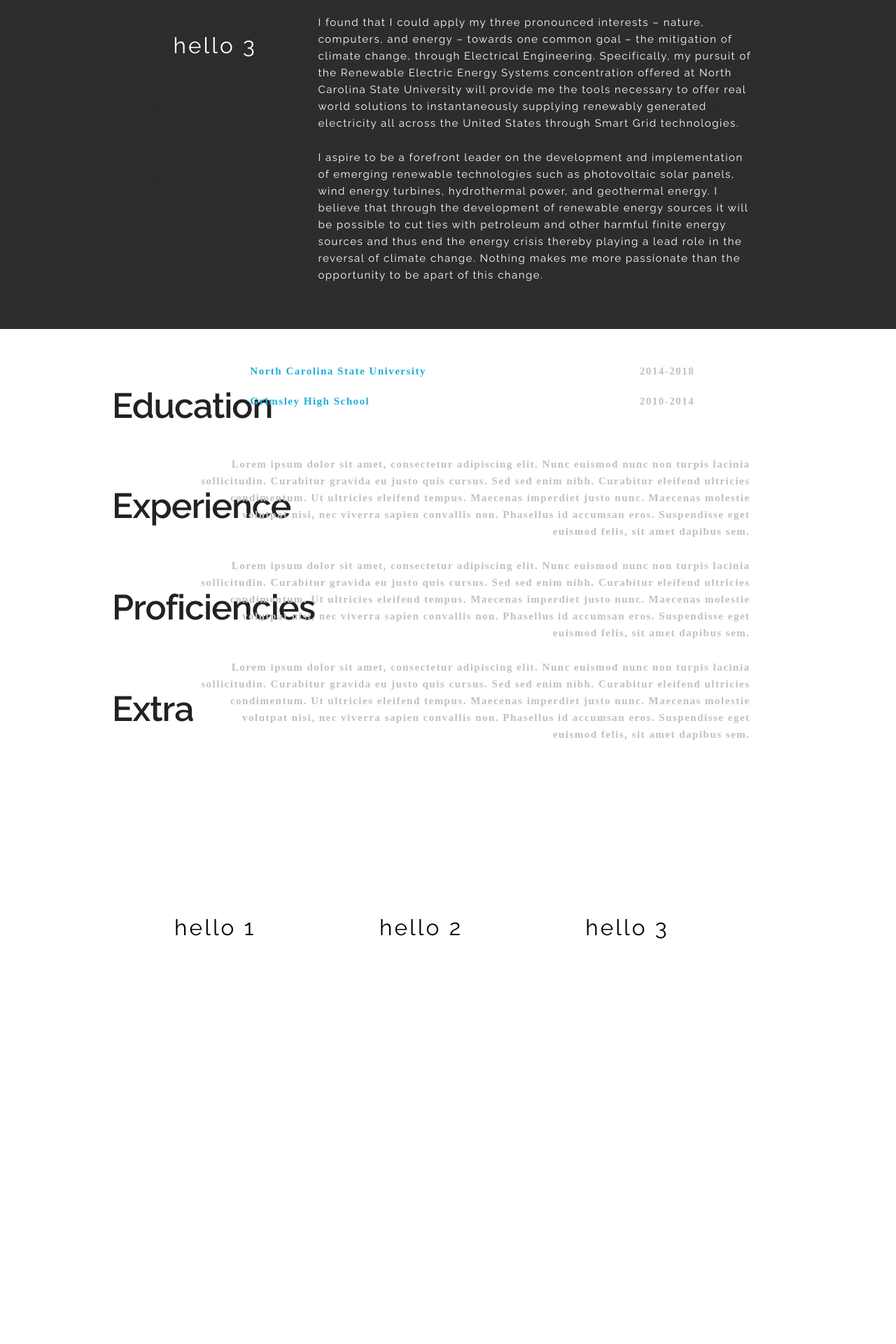
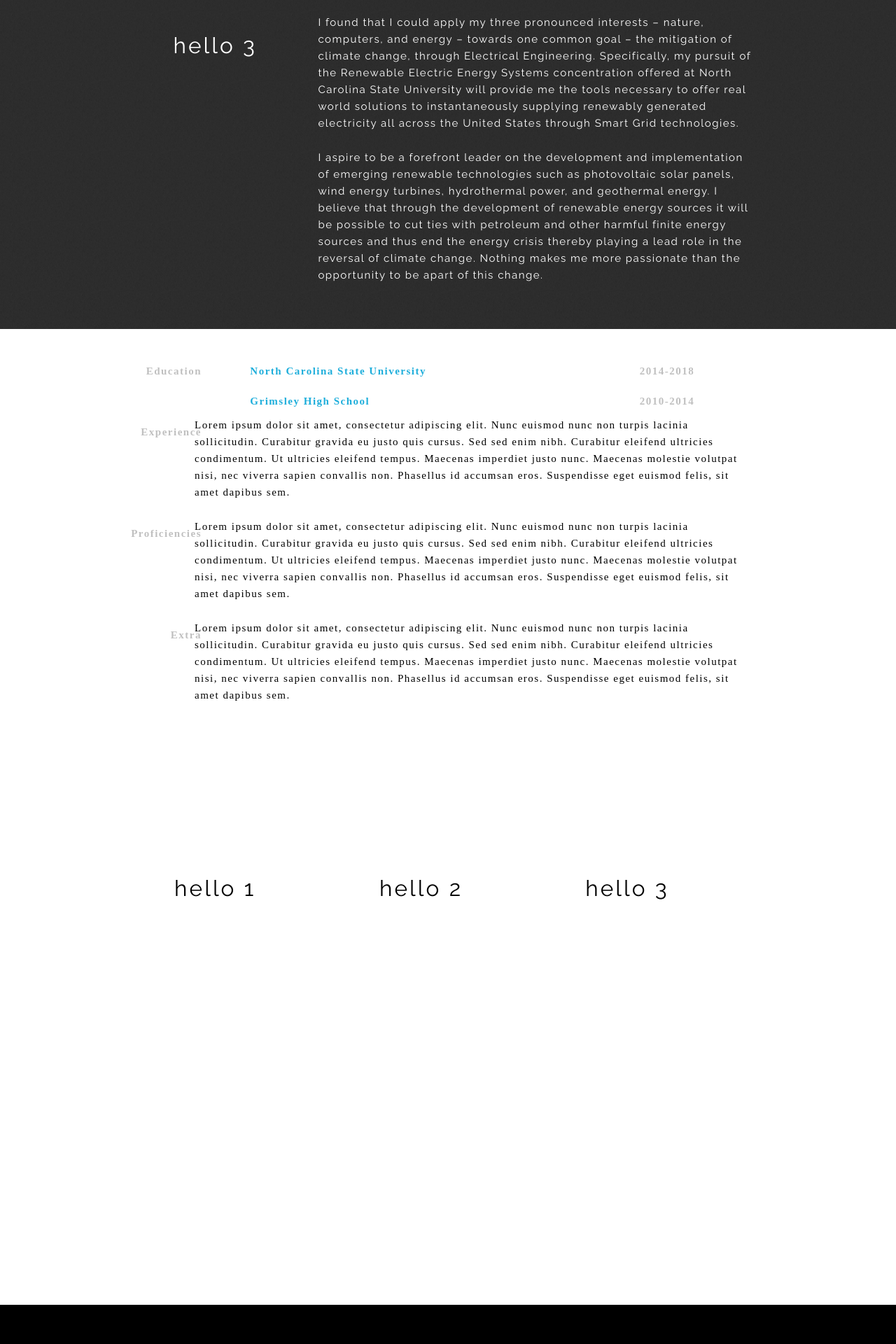
Before and after one commit to jacksoncwilliams/jackson-erin, a Jekyll site: the page built from simpleindex.html, in a window 1280 px wide. Shown: the part 1861-3781 px from the top of the page at 70% size. Built offline with Jekyll 4.4.1, drawn with Linux system fonts in a browser that asks for light colours; nearby versions of some CDN libraries; some web fonts are replaced; after the commit the page ends 3725 px from its top, so only the background shows below that.

Commit message:
Update simple.css

```diff
--- a/css/simple.css
+++ b/css/simple.css
@@ -162,7 +162,7 @@ body {
 }
 
 @media (min-width: 400px) {
-   #resume p {
+   #resume h1 {
       color: #c0c0c0;
       font-family: UniversRoman;
       font-size: 1em;
@@ -177,7 +177,7 @@ body {
 }
 
 @media (min-width: 550px) {
-   #resume p {
+   #resume h1 {
       color: #c0c0c0;
       font-family: UniversRoman;
       font-size: 1em;
@@ -195,7 +195,7 @@ body {
    margin-left: -10px;
 }
 
-#resume p1 {
+#resume p {
    color: #000000;
    font-family: UniversRoman;
    font-size: 1em;
```
